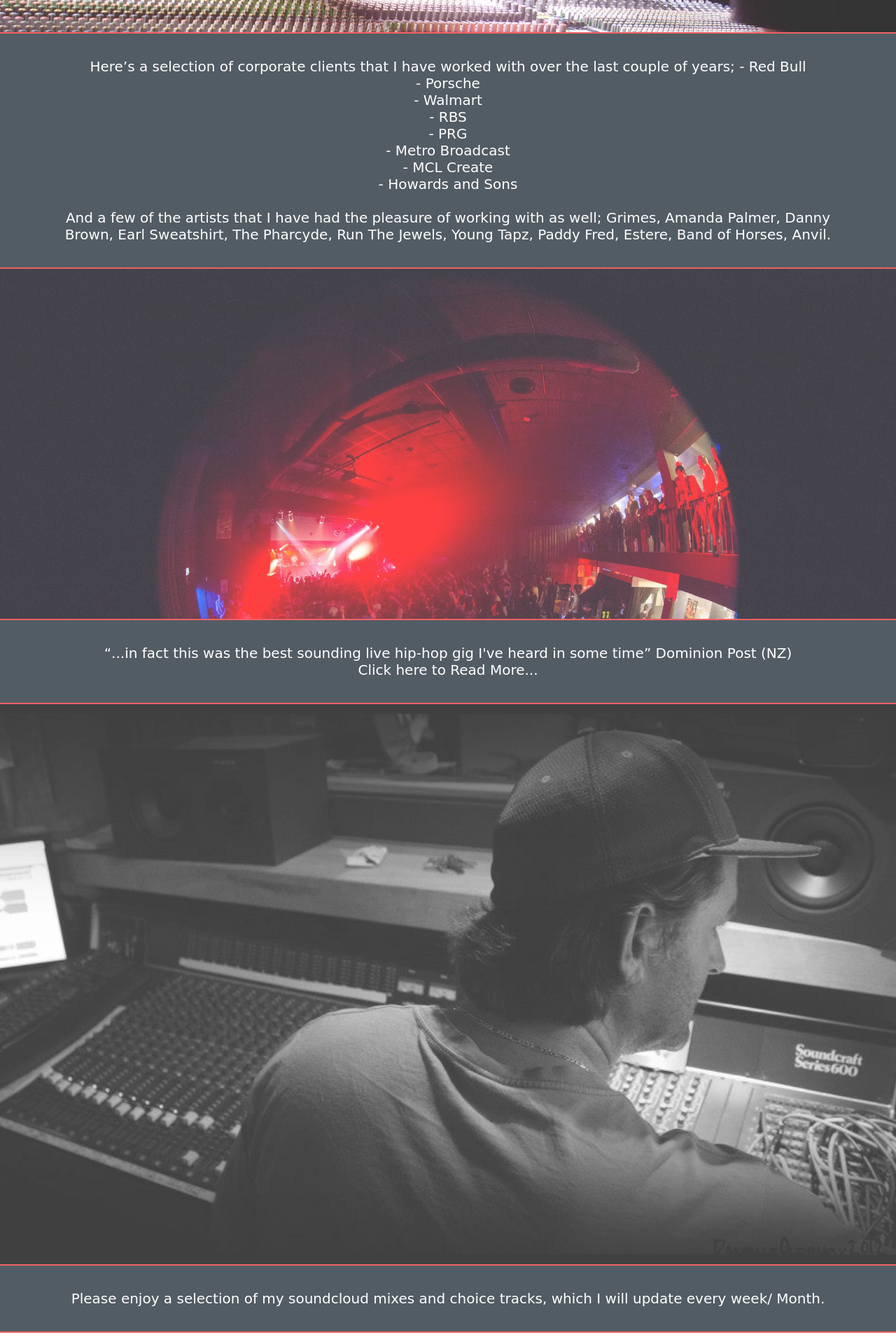
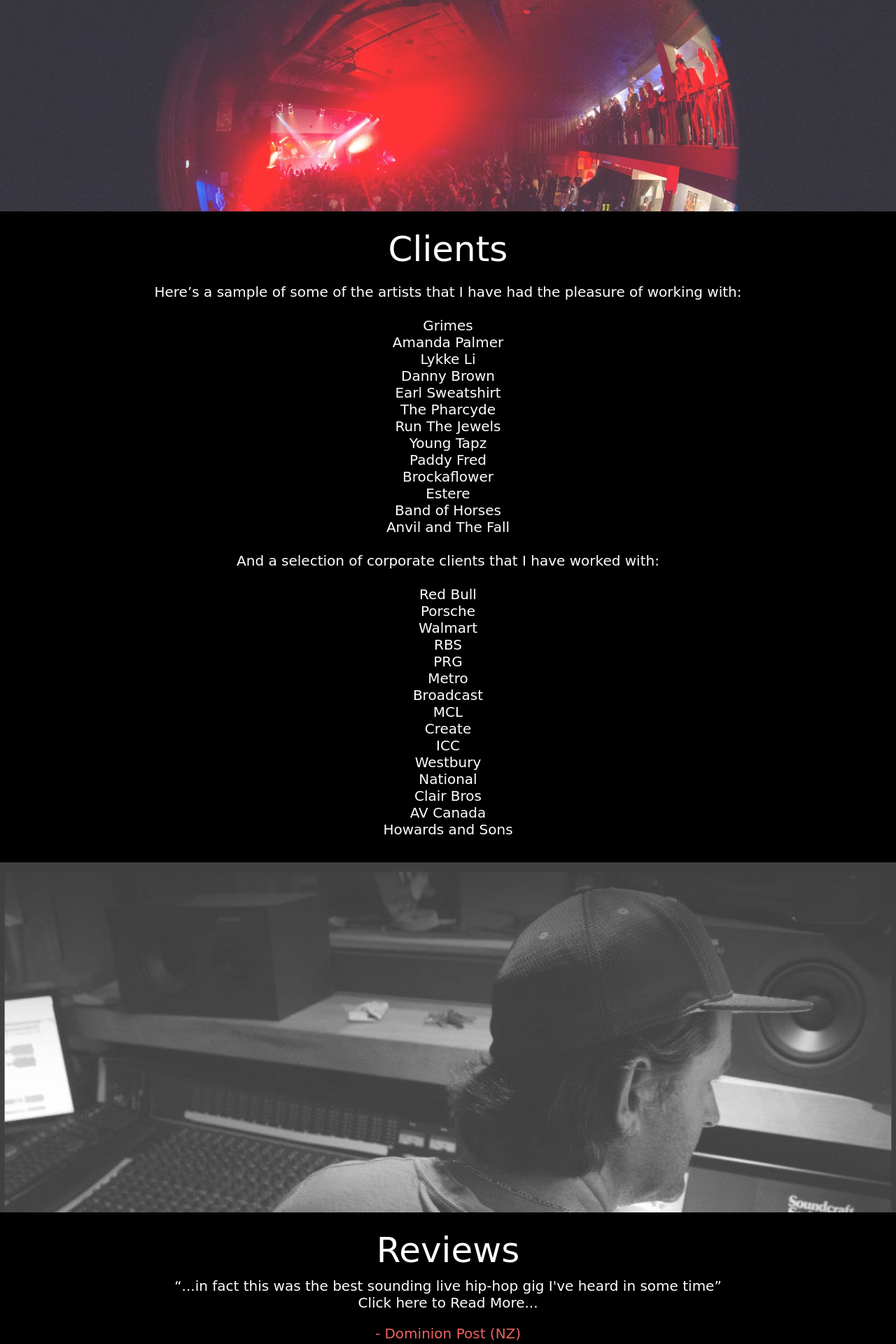
Before and after one commit to kiwayne-campbell/marc-freemans-website, a PHP site: page / in a window 1280 px wide. Shown: the part 1520-3440 px from the top of the page at 70% size. Run offline with PHP 8.4, Linux system fonts and the light colour scheme; some web fonts are replaced; grey boxes are pictures that could not be loaded.

Commit message:
client updates version 2-css + javascript added

```diff
--- a/css/style.css
+++ b/css/style.css
@@ -5,8 +5,11 @@
 
 nav {
   height:70px;
-  background-color: #525C65;
+  background-color:black;
   border-bottom: 2px solid #EE6363;
+  position: fixed;
+  top: 0;
+  width: 100%;
 }
 
 ul {
@@ -31,10 +34,6 @@
   color: white;
 }
 
-a.contact {
-    text-decoration: underline;
-    color: blue;
-}
 
 a:hover {
     color: #EE6363;
@@ -43,13 +42,14 @@
 
 .freemanImageStudio {
   position: relative;
-  min-height: 100%;
-  background-image: url('../images/marcfFreemanniceStylisedStudio.JPG');
+  min-height: 85%;
+  background-image: url('../images/MarcFreeman3000.JPG');
   background-attachment: fixed;
   background-repeat: no-repeat;
   background-size: cover;
-  background-position: 0 -220px;
+  background-position: 0 -20px;
   opacity: 0.80;
+  z-index: -1;
 }
 
 
@@ -57,67 +57,81 @@
 .freemanImageStudio2 {
   position: relative;
   min-height: 500px;
-  background-image: url('../images/MarcFreeman3000.JPG');
+  background-image: url('../images/marcFreemanDannyBrown.jpg');
   background-attachment: fixed;
   background-repeat: no-repeat;
   background-size: cover;
   opacity: 0.80;
+  z-index: -1;
 }
 
 .freemanImageStudio3 {
   position: relative;
   min-height: 500px;
-  background-image: url('../images/marcFreemanDannyBrown.jpg');
+  background-image: url('../images/Type2marc.jpg');
   background-attachment: fixed;
   background-repeat: no-repeat;
   background-size: cover;
   opacity: 0.75;
+  z-index: -1;
 }
 
 .freemanImageStudio4 {
   position: relative;
-  min-height: 100%;
-  background-image: url('../images/Type2marc.jpg');
-  background-attachment: fixed;
-  background-repeat: no-repeat;
-  background-size: cover;
-  background-position: center;
-  opacity: 0.75;
-}
-
-.freemanImageStudio5 {
-  position: relative;
-  min-height: 100%;
+  min-height: 80%;
   background-image: url('../images/Type2console2.jpg');
   background-attachment: fixed;
   background-repeat: no-repeat;
   background-size: cover;
   background-position: center;
   opacity: 0.75;
+  z-index: -1;
+}
+
+.freemanImageStudio5 {
+  position: relative;
+  min-height: 100%;
+  background-image: url('../images/marcfFreemanniceStylisedStudio.JPG');
+  background-attachment: fixed;
+  background-repeat: no-repeat;
+  background-size: cover;
+  background-position: 0 -200px;
+  z-index: -1;
 }
 
 .freemanBio, .freemanBio2, .freemanBio3  {
   height: auto;
-  background-color: #525C65;
+  background-color: black;
   color: white;
   text-align: center;
   padding: 15px 80px;
   font-family: 'Boogaloo', cursive;
-  border-top: 2px solid #EE6363;
-  border-bottom: 2px solid #EE6363;
+  /*border-top: 2px solid #EE6363;
+  border-bottom: 2px solid #EE6363;*/
   font-size: 20px;
 }
 
 .freemanBio4 {
   height: auto;
-  background-color: #525C65;
+  background-color: black;
   color: white;
   text-align: center;
-  padding: 15px 80px;
+  padding: 10px 80px;
   font-family: 'Boogaloo', cursive;
-  border-top: 2px solid #EE6363;
-  border-bottom: 2px solid #EE6363;
+  /*border-top: 2px solid #EE6363;
+  border-bottom: 2px solid #EE6363;*/
   font-size: 20px;
+}
+
+.freemanBio4 > p {
+  font-size: 40px;
+  margin-top: 10px;
+  margin-bottom: 0px;
+}
+
+p.contactBlurb {
+  margin-top: 0px;
+  font-size: 25px;
 }
 
 .containerOne {
@@ -127,10 +141,36 @@
   padding: 18px;
   left:500px;
   top: 30%;
-  width: 300px;
-  height: 100px;
+  width: 500px;
+  height: 300px;
   font-family: 'Boogaloo', cursive;
+  opacity: 100;
+  font-size: 20px;
+  border: 2px solid white;
+  text-align: center;
 }
+
+.containerOne > a:hover {
+  color: #EE6363;
+  font-size: 40px;
+}
+
+p.contactTitle {
+  font-size: 50px;
+  margin-bottom: 0px;
+  margin-top: 10px;
+}
+
+p.sectionTitle {
+  font-size: 50px;
+  margin-bottom: 10px;
+  margin-top: 10px;
+}
+
+p.reviewSlidesAuthor{
+  color: #EE6363;
+}
+
 
 .logo {
 position: absolute;
--- a/index.html
+++ b/index.html
@@ -5,6 +5,7 @@
     <title>marc-freemans-website</title>
     <link href="https://fonts.googleapis.com/css?family=Boogaloo" rel="stylesheet">
     <link rel="stylesheet" href="css/style.css" media="screen" title="no title">
+    <script src="scripts.js" defer></script>
   </head>
   <body>
     <nav>
@@ -14,80 +15,135 @@
         <li><a href="#freemanPart1">About me</a></li>
         <li><a href="#freemanPart2">Clients</a></li>
         <li><a href="#freemanPart3">Reviews</a></li>
-        <li><a href="#freemanPart4">My Playlist</a></li>
+        <li><a href="#freemanPart4">Playlist</a></li>
         <li><a href="#freemanPart5">Contact</a></li>
       </ul>
     </nav>
     <div class="freemanImageStudio">
     </div>
 
-    <div class="freemanBio"> <a name="freemanPart1"></a>
+    <div class="freemanBio">
+      <p class="sectionTitle" style="position:relative">About<a name="freemanPart1" style="position:absolute; top:-90px;"></a>
+      </p>
+
       <p>
-        As a technical sound professional I am constantly straddling the divide between two worlds. The highly particular world of the corporate environment and the heavily artistic musical world.<br>
-
-        To exist in both these eco systems encompasses both hemispheres of the brain power.<br>
-
-        To do this you need to have great attention to detail, a great degree of technical ability and the personal skills to engage with a variety of people from a multitude of backgrounds.
+          20 years in the business has taught me a lot.
+    Starting as a Studio runner in ‘97, to making the jump to full time freelancer in 2010, I’m lucky enough to have experienced all facets of the audio industry.  From broadcast to back stage and all points inbetween.<br><br>
+    So what constitutes good sound? Whether it be corporate, comedy or concert sound it’s all about relationships.
+    Good relationships come from good communication between client and engineer. <br><br>
+    So what can I offer you? <br><br>
+    Professional sound engineering skills for front of house, monitors, studio and broadcast environments.<br><br>
+    International experience from working in Canada, UK, Europe and Australasia for a variety of diverse clients.<br><br>
+    I’m happy to work with new bands as well as established artists as is evident from my previous client history.
+    Touring or recording, pre-production or consultation I’m here to provide knowledge and guidance to help you get the most out of your productions.<br><br>
+    I can also help you negotiate the best deal for your event through my network of production companies and experience on some of the biggest (and    smallest) stages and festivals the world over.
+    Pairing the right tool for the job and knowledge of diverse sound engineering techniques means you get the best possible sonic outcomes every time.
       </p>
     </div>
 
     <div class="freemanImageStudio2">
     </div>
 
-    <div class="freemanBio2"><a name="freemanPart2"></a>
+    <div class="freemanBio2">
+      <p class="sectionTitle" style="position:relative">Clients<a name="freemanPart2" style="position:absolute; top:-90px;"></a>
+      </p>
+
       <p>
-        Here’s a selection of corporate clients that I have worked with over the last couple of years;
-        - Red Bull<br>
-        - Porsche<br>
-        - Walmart<br>
-        - RBS<br>
-        - PRG<br>
-        - Metro Broadcast<br>
-        - MCL Create<br>
-        - Howards and Sons<br>
-          <br>
+           Here’s a sample of some of the artists that I have had the pleasure of working with: <br><br>
+        Grimes<br>
+        Amanda Palmer<br>
+        Lykke Li<br>
+        Danny Brown<br>
+        Earl Sweatshirt<br>
+        The Pharcyde<br>
+        Run The Jewels<br>
+        Young Tapz<br>
+        Paddy Fred<br>
+        Brockaflower<br>
+        Estere<br>
+        Band of Horses<br>
+        Anvil and The Fall<br><br>
 
-        And a few of the artists that I have had the pleasure of working with as well; Grimes, Amanda   Palmer, Danny Brown, Earl Sweatshirt, The Pharcyde, Run The Jewels, Young Tapz, Paddy Fred,   Estere, Band of Horses, Anvil.
+        And a selection of corporate clients that I have worked with:<br><br>
+        Red Bull<br>
+        Porsche<br>
+        Walmart<br>
+        RBS<br>
+        PRG<br>
+        Metro<br>
+        Broadcast<br>
+        MCL<br>
+        Create<br>
+        ICC<br>
+        Westbury<br>
+        National<br>
+        Clair Bros<br>
+        AV Canada<br>
+        Howards and Sons<br>
 
       </p>
     </div>
 
-    <div class="freemanImageStudio3"><a name="freemanPart3"></a>
+    <div class="freemanImageStudio3">
     </div>
 
     <div class="freemanBio3">
-      <p>
-        “...in fact this was the best sounding live hip-hop gig I've heard in some time” Dominion Post (NZ)<br>
-
-      <a href="http://www.stuff.co.nz/entertainment/music/gig-reviews/9665871/Hip-hop-show-best-value-in-ages" target="_blank"> Click here to Read More... </a>
-
-
-
+      <p class="sectionTitle" style="position:relative">Reviews<a name="freemanPart3" style="position:absolute; top:-90px;"></a>
       </p>
+        <div class="reviewSlides">
+          “...in fact this was the best sounding live hip-hop gig I've heard in some time” <br>
+          <a href="http://www.stuff.co.nz/entertainment/music/gig-reviews/9665871/Hip-hop-show-best-value-in-ages" target="_blank"> Click here to Read More... </a>
+          <p class="reviewSlidesAuthor">- Dominion Post (NZ)<br></p>
+        </div>
+        <div class="reviewSlides" style="width:100%">
+          This is what the organisers from the event last night told me about you: "Marc was by far the best sound guy we've ever had".
+          <p class="reviewSlidesAuthor">- Events Manager (Voodoo Rooms) 2017</p>
+          </div>
+        <div class="reviewSlides" style="width:100%">
+          “Just a quick note, to say how good the technician was yesterday, in the Playfair Library. I didn't catch his name, but he said he was freelance. He was very helpful getting the equipment dismantled, and organised before the evening event came in.”
+          <p class="reviewSlidesAuthor">- Playfair Library (End Client) 2016</p>
+        </div>
+        <div class="reviewSlides" style="width:100%">
+          “I was working at the Jeff Finlin gig in the Speakeasy on Saturday night
+          I was VERY impressed with the sound that Marc Freeman got and how organised and efficient he was
+          Is there any way I can ask to have Marc do the sound in the Speakeasy when Peter Bruntnell and I play there on Thursday 23rd March please?”
+          <p class="reviewSlidesAuthor">- Ian (Promoter) 2017</p>
+        </div>
     </div>
 
     <div class="freemanImageStudio4"></div>
 
-    <div class="freemanBio4"><a name="freemanPart4"></a>
-      <p>
-        Please enjoy a selection of my soundcloud mixes and choice tracks, which I will update every week/ Month.
+    <div class="freemanBio4">
+      <p class="sectionTitle" style="position:relative">Playlist<a name="freemanPart4" style="position:absolute; top:-90px;"></a>
       </p>
     </div>
 
       <div class= "soundCloud"><a name="freemanPart4"></a> <iframe width="100%" height="450" scrolling="no" frameborder="no" src="https://w.soundcloud.com/player/?url=https%3A//api.soundcloud.com/playlists/273727313&amp;auto_play=false&amp;hide_related=false&amp;show_comments=true&amp;show_user=true&amp;show_reposts=false&amp;visual=true"></iframe>
     </div>
 
-    <div class="freemanBio4"><a name="freemanPart5"></a>
-      <p>
-        Please see my contact details below.
-      </p>
+    <div class="freemanBio4">
+
+       <p class="reviewTitle" style="position:relative">CONTACT<a name="freemanPart5" style="position:absolute; top:-90px;"></a>
+       </p>
+
+        <p class='contactBlurb'>Get in touch to start the conversation about how I can assist you to get the best possible sound for your production today.</p>
+
     </div>
 
     <div class="freemanImageStudio5">
-      <div class="containerOne"> Marc Freeman<br>
-        MOBILE: 01234 567789<br>
-        <a href="mailto:marc.freeman.nz@gmail.com?Subject=Hello%20Marc" target="_top" class="contact">@: Drop me a line</a>
-  </div>
+      <div class="containerOne">
+        <p class='sectionTitle'>Marc Freeman<br></p>
+
+            <a href="mailto:marc.freeman.nz@gmail.com?Subject=Hello%20Marc" target="_top" class="contact">marc.freeman.nz@gmail.com</a><br>
+            <strong>UK/EU:</strong> +44 7733927907<br>
+            <strong>NZ/AU:</strong> +64 21486272<br>
+            <a href="https://twitter.com/marc_freeman?lang=en-gb"><strong>Twitter:</strong> @Marc_freeman</a><br>
+
+            <a href="https://www.linkedin.com/in/marc-freeman-65050734/"><strong>Linkedin:</strong> linkedin.com/in/marc-freeman-65050734</a><br>
+
+        <img src="images/906-editv3.png" height="50px" alt="" />
+      </div>
+
     </div>
 
 
```
Also changed, not shown: scripts.js (added, +24 -0 lines), images/906edit_v2.png (deleted), images/Studio Life.JPG (deleted).
